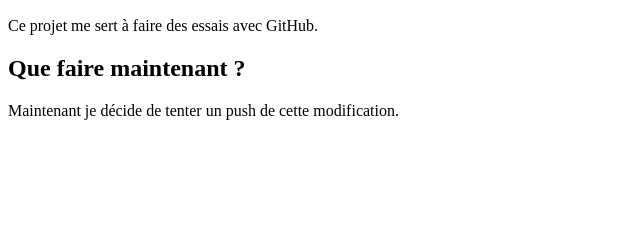
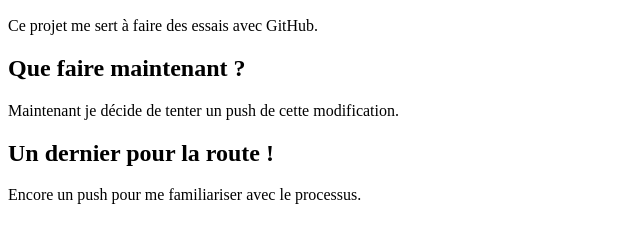
Before and after one commit to PacoEm/myTests, a plain HTML site: page index.html in a window 1280 px wide. Shown: the part 110-352 px from the top of the page, without its empty margins (0-640 px from the left). Drawn offline with Linux system fonts and the light colour scheme.

Commit message:
Un dernier pour la route !

```diff
--- a/index.html
+++ b/index.html
@@ -15,7 +15,8 @@
     <h2>Que faire maintenant ?</h2>
     <p>Maintenant je décide de tenter un push de cette modification.</p>
 
-
+    <h2>Un dernier pour la route !</h2>
+    <p>Encore un push pour me familiariser avec le processus.</p>
 
 </body>
 </html>
```
